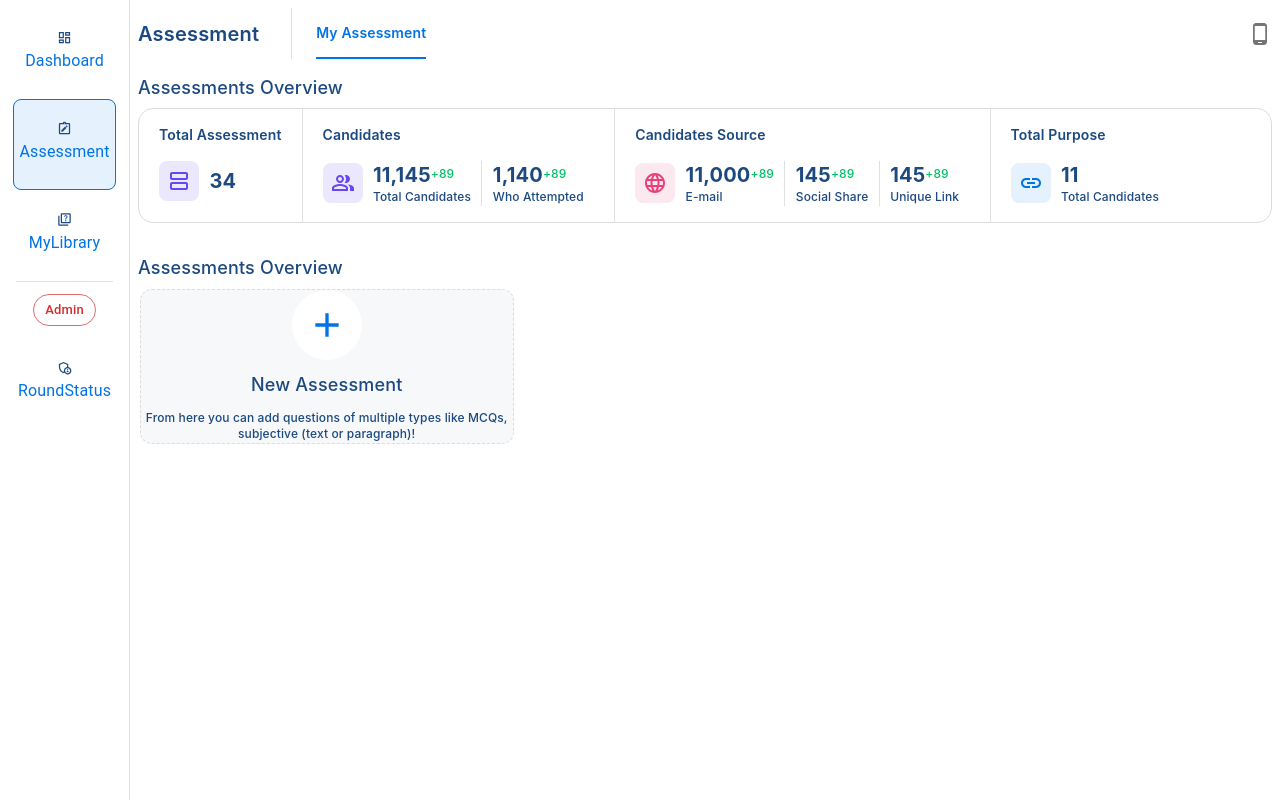
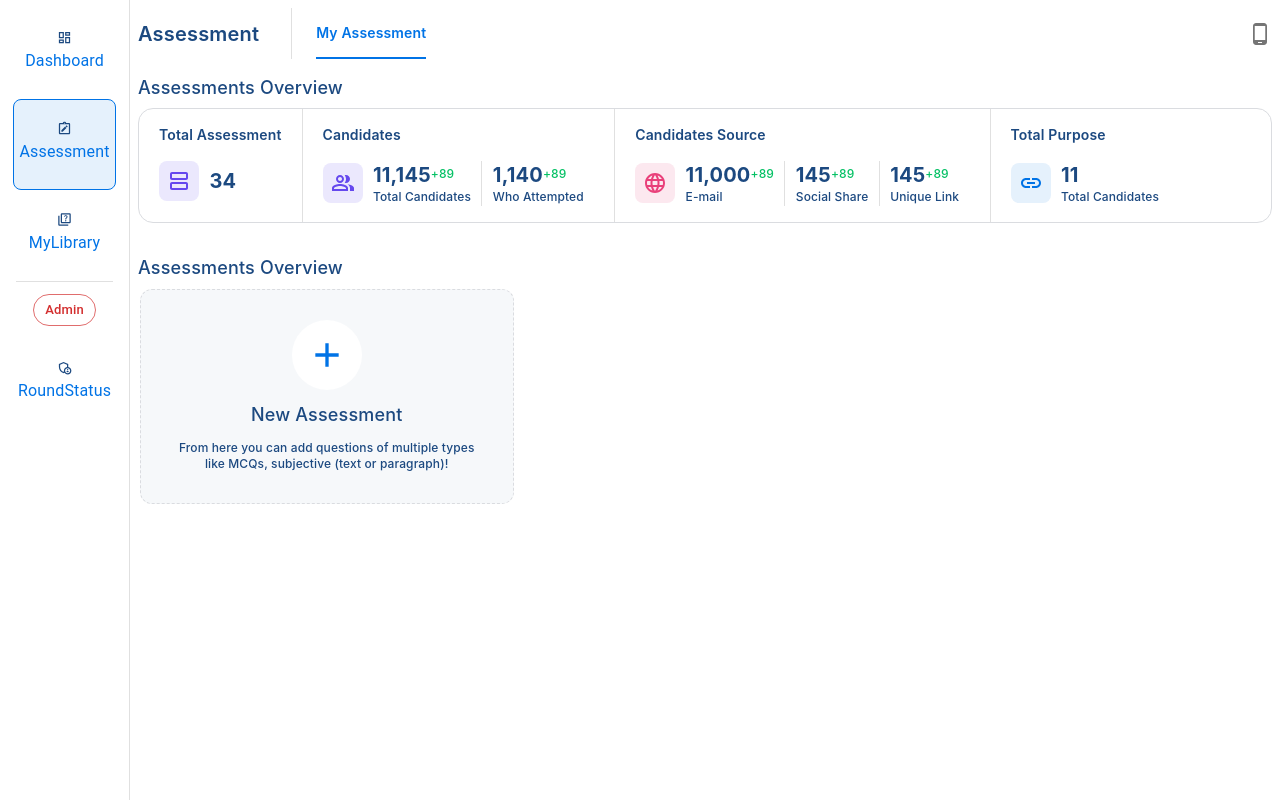
Before and after one commit to Anirudhece/unstopable, a React (Vite) app: page /Assessment in a window 1280 px wide. Built offline with nearby package versions, Linux system fonts and the light colour scheme.

Commit message:
padding added

```diff
--- a/src/scenes/assessment/Assessment.jsx
+++ b/src/scenes/assessment/Assessment.jsx
@@ -56,6 +56,7 @@ function Assessment() {
               background: "var(--system-background, #F6F8FA)",
               cursor: "pointer",
               width: "33%",
+              padding: "30px",
             }}
           >
             <Box
```
